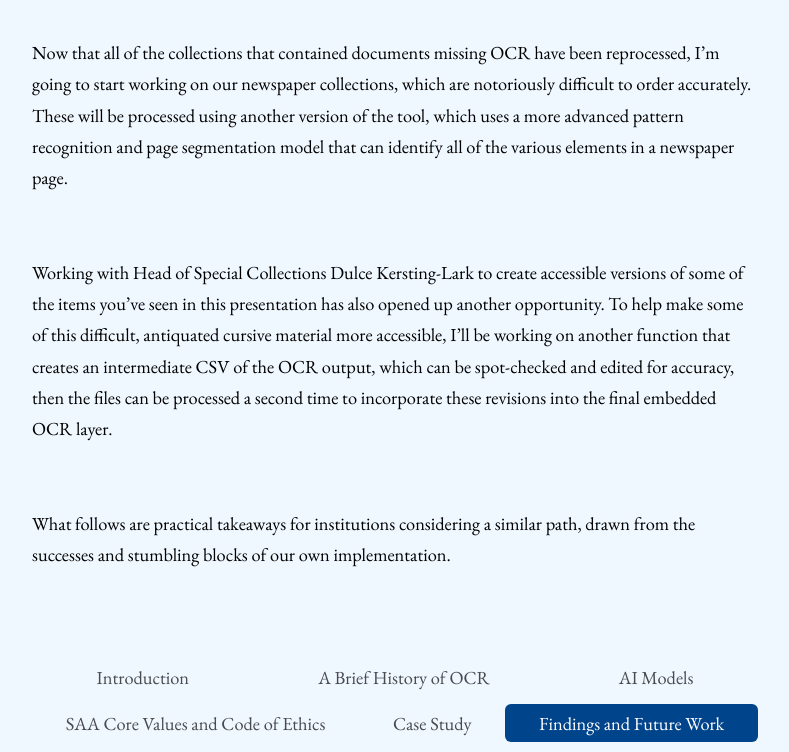
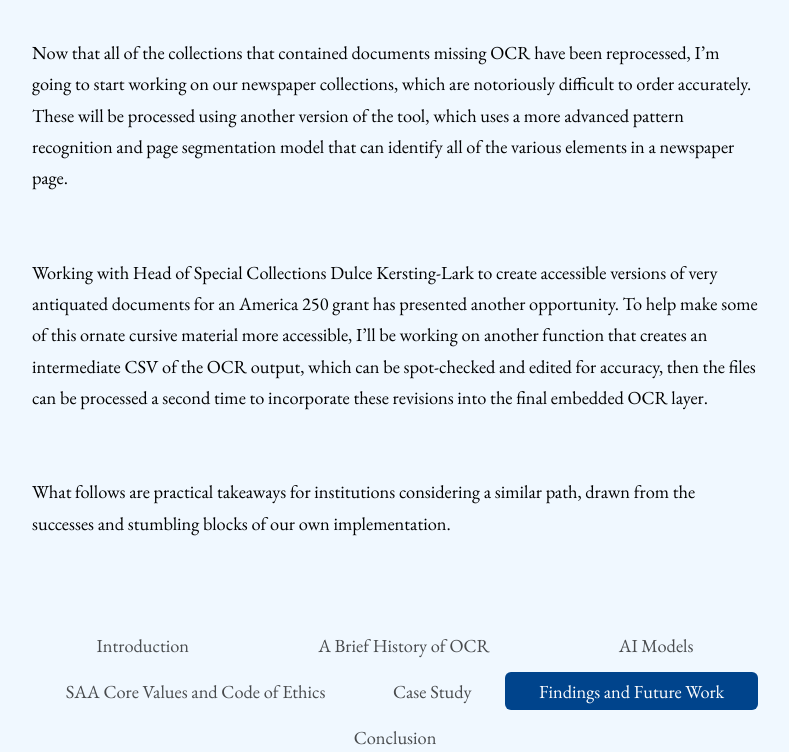
Before and after one commit to aweymo-ui/practices-rc, a Jekyll site: the page built from content/6_findings.md, in a window 1280 px wide and 900 px high, scrolled down 3755 px, cut to the strip 0-752 px from the top of the window. Shown: the whole strip, without its empty margins (245-1034 px from the left). Built offline with Jekyll 4.4.1, drawn with Linux system fonts in a browser that asks for light colours; some web fonts are replaced.

Commit message:
script update

```diff
--- a/content/6_findings.md
+++ b/content/6_findings.md
@@ -44,7 +44,7 @@ Now that all of the collections that contained documents missing OCR have been r
 
 <br>
 
-Working with Head of Special Collections Dulce Kersting-Lark to create accessible versions of some of the items you've seen in this presentation has also opened up another opportunity. To help make some of this difficult, antiquated cursive material more accessible, I'll be working on another function that creates an intermediate CSV of the OCR output, which can be spot-checked and edited for accuracy, then the files can be processed a second time to incorporate these revisions into the final embedded OCR layer.
+Working with Head of Special Collections Dulce Kersting-Lark to create accessible versions of very antiquated documents for an America 250 grant has presented another opportunity. To help make some of this ornate cursive material more accessible, I'll be working on another function that creates an intermediate CSV of the OCR output, which can be spot-checked and edited for accuracy, then the files can be processed a second time to incorporate these revisions into the final embedded OCR layer.
 
 <br>
 
```
